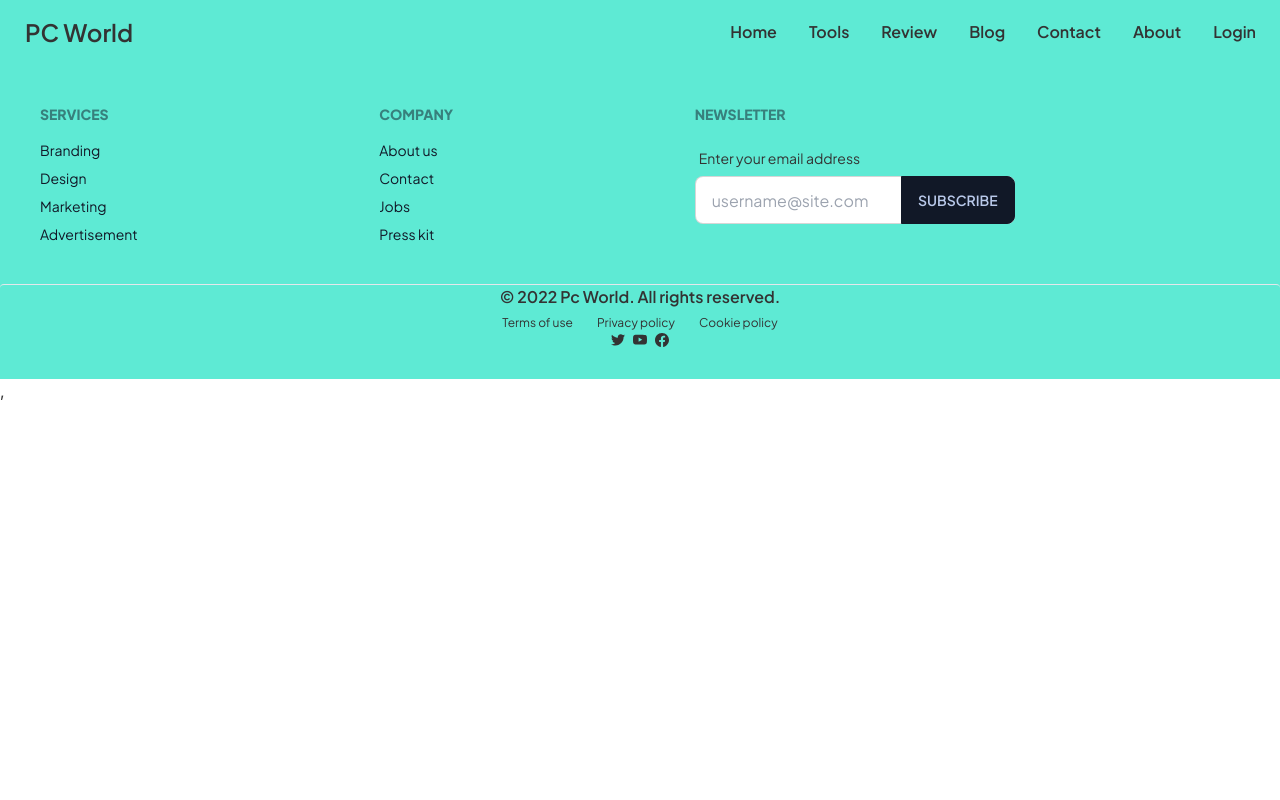
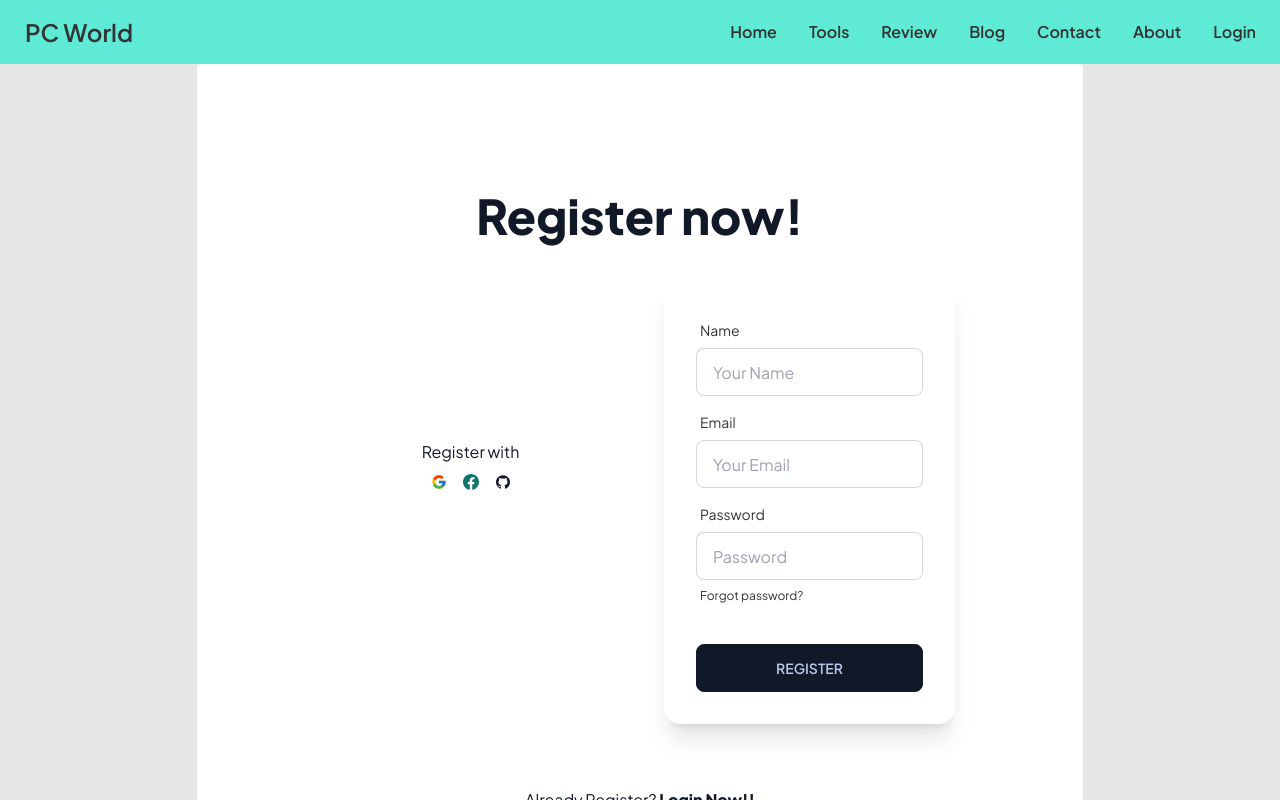
Before and after one commit to writerowson/manufacturer-website-a12client, a React (Create React App) app: page /register in a window 1280 px wide. Shown: the top 800 px of the page. Built offline with nearby package versions, Linux system fonts and the light colour scheme; no server answers; a web font is replaced by a local one.

Commit message:
register by react form

```diff
--- a/package.json
+++ b/package.json
@@ -11,6 +11,7 @@
     "react": "^18.1.0",
     "react-dom": "^18.1.0",
     "react-firebase-hooks": "^5.0.3",
+    "react-hook-form": "^7.31.2",
     "react-icons": "^4.3.1",
     "react-router-dom": "^6.3.0",
     "react-scripts": "5.0.1",
--- a/src/App.js
+++ b/src/App.js
@@ -6,6 +6,7 @@ import Header from './Pages/Header/Header';
 import Home from './Pages/HomePages/Home';
 import Tools from './Pages/HomePages/ToolRage/Tools';
 import Login from './Pages/LogIn/Login';
+import Register from './Pages/LogIn/Register';
 
 
 
@@ -17,6 +18,7 @@ function App() {
         <Route path='/' element={<Home></Home>}></Route>
         <Route path='/tool' element={<Tools></Tools>}></Route>
         <Route path='/login' element={<Login></Login>}></Route>
+        <Route path='/register' element={<Register></Register>}></Route>
       </Routes>
       <Footer></Footer>
     </div>
--- a/src/Pages/Footer/Footer.js
+++ b/src/Pages/Footer/Footer.js
@@ -5,7 +5,7 @@ import { BsYoutube } from 'react-icons/bs'
 
 const Footer = () => {
     return (
-        <div className=' bg-secondary'>
+        <div className=' bg-secondary text-center'>
             <footer className="footer p-10  text-accent text-center ">
                 <div className=''>
                     <span className="footer-title">Services</span>
--- a/src/Pages/HomePages/ToolRage/Tool.js
+++ b/src/Pages/HomePages/ToolRage/Tool.js
@@ -8,18 +8,12 @@ const Tool = ({ tool }) => {
 
         <div className="card w-96 bg-base-100 shadow-xl my-8">
             <figure className="px-10 pt-10">
-                <img src={img} alt="Shoes" className="rounded-xl" />
+                <img src={img} alt="tool" className="rounded-xl" />
             </figure>
             <div className="card-body items-center text-center">
                 <h2 className="card-title text-2xl">{name}</h2>
-                <p>{review}
-                    <div class="rating">
-                        <input type="radio" name="rating-2" class="mask mask-star-2 bg-orange-400" />
-                        <input type="radio" name="rating-2" class="mask mask-star-2 bg-orange-400" checked />
-                        <input type="radio" name="rating-2" class="mask mask-star-2 bg-orange-400" />
-                        <input type="radio" name="rating-2" class="mask mask-star-2 bg-orange-400" />
-                        <input type="radio" name="rating-2" class="mask mask-star-2 bg-orange-400" />
-                    </div></p>
+                <p>{review}</p>
+
                 <p className='text-left text-sm'>{description}</p>
                 <p><b>Brand: </b>{brand}</p>
                 <p><b>Quantity: </b>{quantity} pieces</p>
--- a/src/Pages/LogIn/Login.js
+++ b/src/Pages/LogIn/Login.js
@@ -1,24 +1,45 @@
+
 import React from 'react';
+import { useSignInWithEmailAndPassword } from 'react-firebase-hooks/auth';
+import { Link } from 'react-router-dom';
+import auth from '../../firebase.init';
 import SocialLogin from './SocialLogin';
 
 const Login = () => {
+    const [
+        signInWithEmailAndPassword,
+        user,
+        loading,
+        error,
+    ] = useSignInWithEmailAndPassword(auth)
+
+
+
+
     return (
         <div class="hero min-h-screen  text-accent">
             <div class="text-center  bg-base-100 p-32 rounded">
                 <h1 class="text-5xl font-bold mb-10">Login now!</h1>
                 <div className='grid lg:grid-cols-2 sm:grid-cols-1 gap-12'>
-                    <SocialLogin></SocialLogin>
-                    <div class="card flex-shrink-0 w-full max-w-sm shadow-2xl bg-base-100">
-                        <div class="card-body">
+                    <div class=" w-full max-w-lg  bg-base-100 mt-50">
+                        <div class="">
+                            <p className='lg:mt-40 mb-2'>Login with</p>
+                            <SocialLogin></SocialLogin>
+
+                        </div>
+                    </div>
+                    <div class="divider lg:divider-horizontal lg:hidden">OR</div>
+                    <div class="card flex-shrink-0 w-full max-w-sm shadow-xl bg-base-100">
+                        <div onSubmit='' class="card-body">
                             <div class="form-control">
                                 <label class="label">
-                                    <span class="label-text">Email</span>
+                                    <span class="label-text" name="email">Email</span>
                                 </label>
                                 <input type="text" placeholder="email" class="input input-bordered" />
                             </div>
                             <div class="form-control">
                                 <label class="label">
-                                    <span class="label-text">Password</span>
+                                    <span class="label-text" name="password">Password</span>
                                 </label>
                                 <input type="text" placeholder="password" class="input input-bordered" />
                                 <label class="label">
@@ -32,6 +53,7 @@ const Login = () => {
                     </div>
 
                 </div>
+                <p className=' mt-16 '>New User? <Link onClick='' to='/register' className='font-bold' >Register Now!!</Link></p>
             </div>
 
 
--- /dev/null
+++ b/src/Pages/LogIn/Register.js
@@ -0,0 +1,116 @@
+import React from 'react';
+import { useCreateUserWithEmailAndPassword, useUpdateProfile } from 'react-firebase-hooks/auth';
+import { useForm } from 'react-hook-form';
+import { Link, useNavigate } from 'react-router-dom';
+import auth from '../../firebase.init';
+import SocialLogin from './SocialLogin';
+
+const Register = () => {
+    const navigate = useNavigate();
+
+    const [
+        createUserWithEmailAndPassword,
+        user,
+        loading,
+        error,
+    ] = useCreateUserWithEmailAndPassword(auth);
+    const { register, formState: { errors }, handleSubmit } = useForm()
+    const [updateProfile, updating, updateError] = useUpdateProfile(auth);
+    const onSubmit = async data => {
+        await createUserWithEmailAndPassword(data.email, data.password);
+        await updateProfile({ displayName: data.name });
+        console.log(data.email, data.password);
+
+    }
+
+
+    return (
+        <div class="hero min-h-screen  text-accent">
+            <div class="text-center  bg-base-100 p-32 rounded">
+                <h1 class="text-5xl font-bold mb-10">Register now!</h1>
+                <div className='grid lg:grid-cols-2 sm:grid-cols-1 gap-12'>
+                    <div class=" w-full max-w-lg  bg-base-100 mt-50">
+                        <div class="">
+                            <p className='lg:mt-40 mb-2'>Register with</p>
+                            <SocialLogin></SocialLogin>
+
+                        </div>
+                    </div>
+                    <div class="divider lg:divider-horizontal lg:hidden">OR</div>
+                    <div class="card  flex-shrink-0 w-full max-w-sm shadow-xl bg-base-100">
+                        <form onSubmit={handleSubmit(onSubmit)} class="card-body ">
+                            <div class="form-control">
+                                <label class="label">
+                                    <span class="label-text" name="Name">Name</span>
+                                </label>
+                                <input
+                                    type="text"
+                                    placeholder="Your Name"
+                                    className="input input-bordered w-full max-w-xs"
+                                    {...register("name", {
+                                        required: {
+                                            value: true,
+                                            message: 'Name is Required'
+                                        }
+                                    })}
+                                />
+                            </div>
+                            <div class="form-control">
+                                <label class="label">
+                                    <span class="label-text" name="email">Email</span>
+                                </label>
+                                <input
+                                    type="email"
+                                    placeholder="Your Email"
+                                    className="input input-bordered w-full max-w-xs"
+                                    {...register("email", {
+                                        required: {
+                                            value: true,
+                                            message: 'Email is Required'
+                                        },
+                                        pattern: {
+                                            value: /[a-z0-9]+@[a-z]+\.[a-z]{2,3}/,
+                                            message: 'Provide a valid Email'
+                                        }
+                                    })}
+                                />
+                            </div>
+                            <div class="form-control">
+                                <label class="label">
+                                    <span class="label-text" name="password">Password</span>
+                                </label>
+                                <input
+                                    type="password"
+                                    placeholder="Password"
+                                    className="input input-bordered w-full max-w-xs"
+                                    {...register("password", {
+                                        required: {
+                                            value: true,
+                                            message: 'Password is Required'
+                                        },
+                                        minLength: {
+                                            value: 6,
+                                            message: 'Must be 6 characters or longer'
+                                        }
+                                    })}
+                                />
+                                <label class="label">
+                                    <a href="#" class="label-text-alt link link-hover">Forgot password?</a>
+                                </label>
+                            </div>
+                            <div class="form-control mt-6">
+                                <button class="btn btn-accent">Register</button>
+                            </div>
+                        </form>
+                    </div>
+
+                </div>
+                <p className=' mt-16 '>Already Register? <Link onClick='' to='/register' className='font-bold' >Login Now!!</Link></p>
+            </div>
+
+
+        </div >
+    );
+};
+
+export default Register;
--- a/src/Pages/LogIn/SocialLogin.js
+++ b/src/Pages/LogIn/SocialLogin.js
@@ -6,9 +6,9 @@ import { AiFillGithub } from "react-icons/ai"
 const SocialLogin = () => {
     return (
         <div>
-            <button className='mx-2' > <FcGoogle></FcGoogle> </button>
-            <button className='mx-2'><SiFacebook className='text-primary'></SiFacebook> </button>
-            <button className='mx-2'><AiFillGithub></AiFillGithub> </button>
+            <button className='mx-2 ' > <FcGoogle></FcGoogle> </button>
+            <button className='mx-2 '><SiFacebook className='text-primary'></SiFacebook> </button>
+            <button className='mx-2 '><AiFillGithub></AiFillGithub> </button>
         </div>
     );
 };
```
Also changed, not shown: 2 other files (tests, documents, lock files or other folders).
